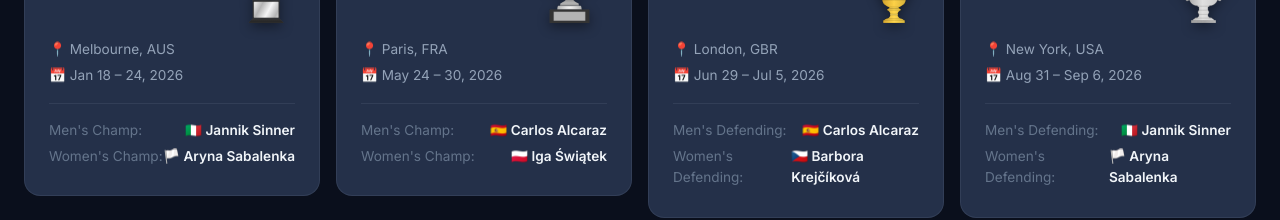
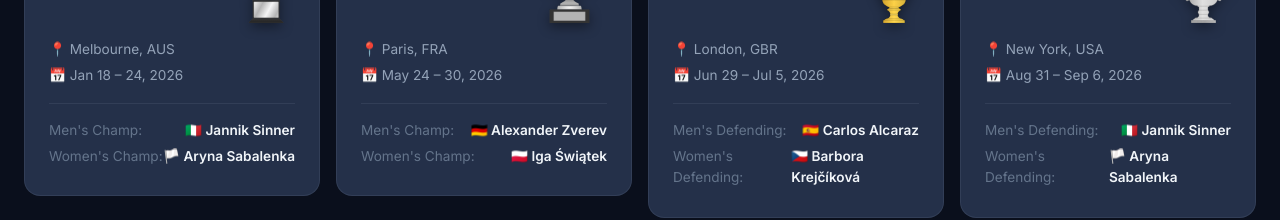
Before and after one commit to icapsule/VTAWEB, a Next.js app: page / in a window 1280 px wide. Shown: the part 1900-2120 px from the top of the page. Built offline with nearby package versions, Linux system fonts and the light colour scheme; no server answers; the database is empty.

Commit message:
fix: isolate rankings db query and set Zverev as French Open champion

```diff
--- a/src/app/page.tsx
+++ b/src/app/page.tsx
@@ -51,19 +51,29 @@ export default async function HomePage() {
   const liveTournaments = processedStatic.filter((t: any) => t.status === 'live');
   const upcomingTournaments = processedStatic.filter((t: any) => t.status === 'upcoming');
 
-  // Fetch from Real DB
+  // Fetch from Real DB with independent try-catches
   let allRankings: any[] = [];
   let dbBigTitles: any[] = [];
   let dbLatestSlamChamps: any[] = [];
 
   try {
     allRankings = await db.select().from(rankings).orderBy(asc(rankings.rank));
+  } catch (error) {
+    console.error("⚠️ Failed to fetch rankings from database:", error);
+  }
+
+  try {
     dbBigTitles = await db.select().from(bigTitlesLeaderboard);
+  } catch (error) {
+    console.error("⚠️ Failed to fetch big titles from database:", error);
+  }
+
+  try {
     dbLatestSlamChamps = await db.select().from(grandSlamChampions).orderBy(desc(grandSlamChampions.year));
   } catch (error) {
-    console.error("⚠️ Failed to fetch data from database:", error);
-    allRankings = [];
+    console.error("⚠️ Failed to fetch grand slam champions from database:", error);
   }
+
 
 
   const atpStandard = allRankings.filter(r => r.tour === 'atp' && r.type === 'standard');
@@ -496,13 +506,14 @@ function GrandSlamCard({ tournament, dbChamps }: { tournament: any; dbChamps: an
     displayName = 'US OPEN';
   }
 
-  // Fallback defaults from static data if DB hasn't populated yet
+  // Fallback defaults from static data (accurate 2025/2026 titles)
   const staticDefaults: Record<string, { men: string; women: string }> = {
     'australian-open': { men: '🇮🇹 Jannik Sinner', women: '🏳️ Aryna Sabalenka' },
-    'french-open': { men: '🇪🇸 Carlos Alcaraz', women: '🇵🇱 Iga Świątek' },
+    'french-open': { men: '🇩🇪 Alexander Zverev', women: '🇵🇱 Iga Świątek' },
     'wimbledon': { men: '🇪🇸 Carlos Alcaraz', women: '🇨🇿 Barbora Krejčíková' },
     'us-open': { men: '🇮🇹 Jannik Sinner', women: '🏳️ Aryna Sabalenka' },
   };
+
 
   const getFlagEmoji = (countryCode: string) => {
     const flags: Record<string, string> = {
```
